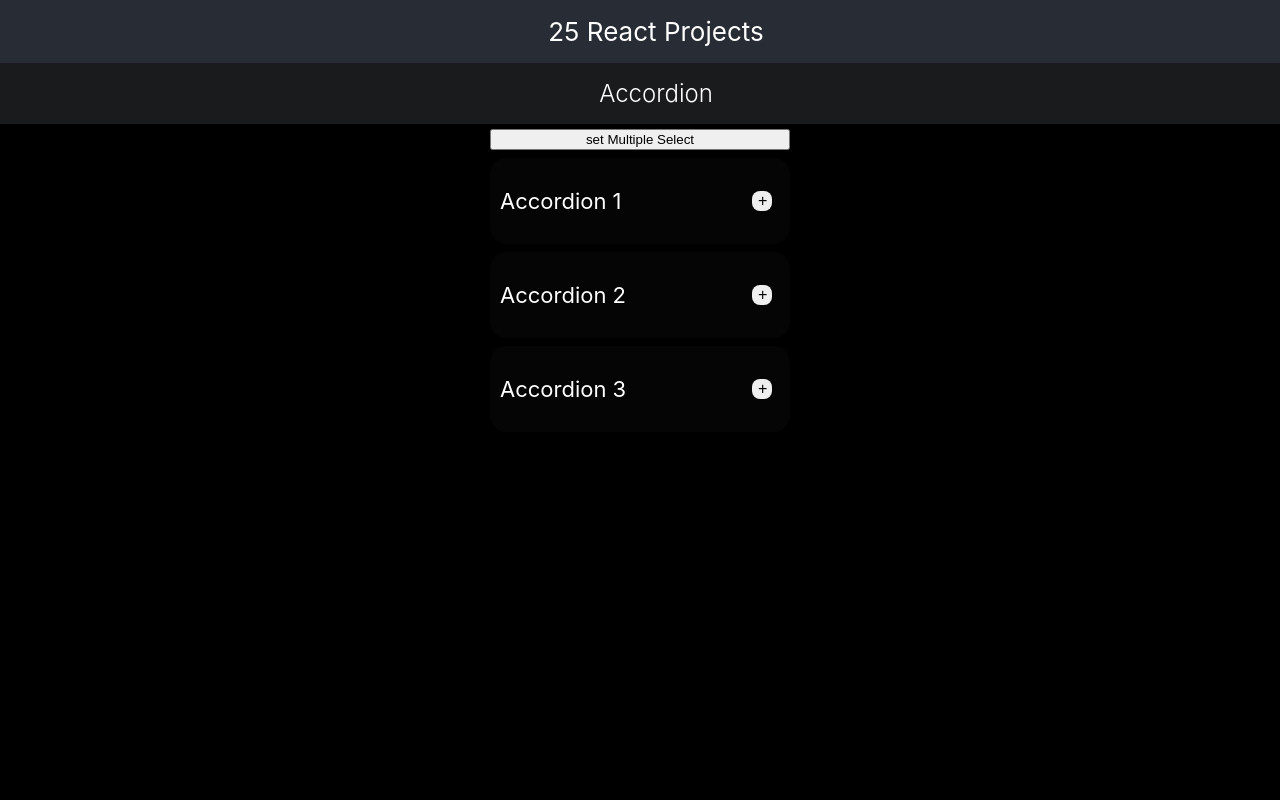
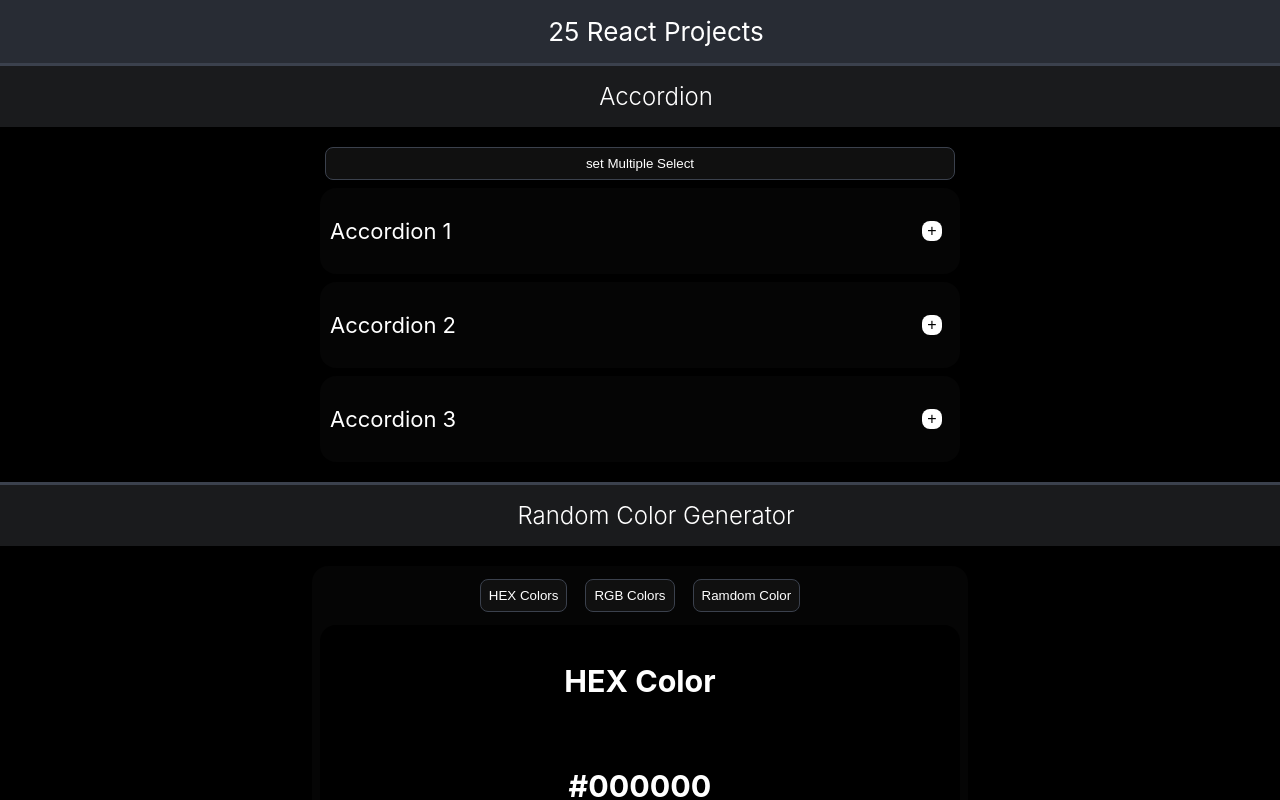
Before and after one commit to AlejandroJemic/25-react-projects, a React (Create React App) app: page / in a window 1280 px wide. Built offline with nearby package versions, Linux system fonts and the light colour scheme.

Commit message:
added randon colors and color matrix

```diff
--- a/src/App.css
+++ b/src/App.css
@@ -35,7 +35,20 @@ h2{
   padding: 1rem;
   max-height: 2rem;
   background-color: #1a1b1d;
+  border-top: 3px solid #3b414d;
+
   font-size: calc(8px + 2vmin);
   color: white;
   font-weight: 300;
 }
+
+button{
+  border-radius: 8px;
+  padding: 0.5rem;
+  background-color: #101010;
+  color: white;
+  border: none;
+  cursor: pointer;
+  border: solid 1px #3b414d;
+  margin-inline: 5px;
+}
--- a/src/App.js
+++ b/src/App.js
@@ -1,5 +1,7 @@
 import './App.css';
-import Accordion from './components/01Accordion';
+import Accordion from './components/01-accordion';
+import RandomColor from './components/02-ramdom-color/random-color';
+import ColorMatrix from './components/02-ramdom-color/color-matrix';
 
 function App() {
   return (
@@ -8,6 +10,10 @@ function App() {
       <div style={{ overflow_y: 'scroll', justifyContent: 'center' }}>
         <h2>Accordion</h2>
         <Accordion />
+        <h2>Random Color Generator</h2>
+        <RandomColor />
+        <h2>HEX Color matrix</h2>
+        <ColorMatrix />
       </div>
     </div>
   );
--- a/src/components/01Accordion/index.jsx
+++ b/src/components/01-accordion/index.jsx
@@ -1,4 +1,4 @@
-import React, { useEffect, useState } from 'react';
+import React, { useState } from 'react';
 import './styles.css';
 import data from './data.js';
 
@@ -24,7 +24,7 @@ export default function Accordion() {
 
   return data && data.length > 0 ? (
     <div className="acordion">
-      <button className="accordion-multiple" onClick={() => setMultiSelect(!isMultiSelect)}>{isMultiSelect ? 'set Single Select':'set Multiple Select'}</button>
+      <button onClick={() => setMultiSelect(!isMultiSelect)}>{isMultiSelect ? 'set Single Select':'set Multiple Select'}</button>
 
       {data.map((item) => (
         <AccordionItem key={item.id}
@@ -41,12 +41,11 @@ export default function Accordion() {
 
 }
 
-function AccordionItem({item, selectedId, isMultiSelect, multiple, handleSelection}) {
+function AccordionItem({...props}) {
+  const {item, selectedId, isMultiSelect, multiple, handleSelection} = props;
   let expand = false;
-  if(isMultiSelect){
-
+  if(isMultiSelect)
     expand = (multiple.findIndex((element) => element === item.id) > -1) ?  true : false;
-  }
   else
     expand = selectedId === item.id ? true : false;
 
@@ -56,9 +55,7 @@ function AccordionItem({item, selectedId, isMultiSelect, multiple, handleSelecti
         <p>{item.title}</p>
         {expand && <p>{item.content}</p>}
       </div>
-
       <button className='accordion-button' onClick={() => handleSelection(item.id)}>{expand ? '-':'+'  }</button>
-
     </div>
   );
 }
--- a/src/components/01Accordion/styles.css
+++ b/src/components/01-accordion/styles.css
@@ -2,8 +2,8 @@
     display: flex;
     flex-direction: column;
     gap: 0.5rem;
-    max-width: 300px;
-    margin: 5px auto;
+    max-width: 50%;
+    margin: 20px auto;
     font-size: calc(6px + 2vmin);
     justify-content: center;
 }
@@ -26,13 +26,14 @@
 }
 
 .accordion-button{
+    background-color: white;
     margin: auto 10px;
     border-radius: 8px;
     width: 20px;
     height: 20px;
     border: none;
-    text-align: center;
     font-size: 1rem;
     color: black;
     cursor: pointer;
+    padding: 0;
 }
--- /dev/null
+++ b/src/components/02-ramdom-color/color-matrix.jsx
@@ -0,0 +1,109 @@
+import React, { useEffect } from 'react';
+
+const generateHexColors = () => {
+  const colors = [];
+  for (let r = 0; r < 16; r++) {
+    for (let g = 0; g < 16; g++) {
+      for (let b = 0; b < 16; b++) {
+        // Convertir r, g, b a hexadecimal con padding de 0
+        const hexColor = `${r.toString(16)}${g.toString(16)}${b.toString(16)}`;
+        // Agregar el formato correcto (#000 hasta #fff)
+        colors.push(`#${hexColor}`);
+      }
+    }
+  }
+  return colors;
+};
+
+const colors = [];
+export default function ColorMatrix() {
+  const [gridColors, setColors] = React.useState(colors);
+  const [colorsArray, setColorsArray] = React.useState([]);
+  const [color, setColor] = React.useState('#000000');
+
+  useEffect(() => {
+    setColors(generateHexColors);
+  }, []);
+
+  function selectColor(newColor) {
+    setColor(newColor);
+
+    setColorsArray((prevColors) => {
+      const updatedColors = [...prevColors, newColor];
+      return updatedColors;
+    });
+  }
+
+
+  function copyColor(color) {
+    navigator.clipboard.writeText(color);
+    alert('Color copied: ' + color);
+  }
+
+  function exportColors(){
+    navigator.clipboard.writeText(colorsArray.join(' - '));
+    alert('All colors copied');
+  }
+
+  const getLuminance = (color) => {
+    if (color.length === 4) {
+      color = `#${color[1]}${color[1]}${color[2]}${color[2]}${color[3]}${color[3]}`;
+    }
+    const r = parseInt(color.slice(1, 3), 16) / 255;
+    const g = parseInt(color.slice(3, 5), 16) / 255;
+    const b = parseInt(color.slice(5, 7), 16) / 255;
+    const luminance = 0.2126 * r + 0.7152 * g + 0.0722 * b;
+    return luminance;
+  };
+
+  const getContrastingTextColor = (bgColor) => {
+    const luminance = getLuminance(bgColor);
+    return luminance > 0.5 ? '#000000' : '#FFFFFF'; // Si es claro, texto oscuro, si es oscuro, texto claro.
+  };
+
+  return (
+    <>
+      <div className="colorsArray-header">
+        <div className="colorsArray-container">
+          {colorsArray && colorsArray.length > 0
+            ? colorsArray.map((color, index) => (
+                <div
+                  key={index}
+                  onClick={() => copyColor(color)}
+                  className="colorsArray-cell"
+                  style={{
+                    backgroundColor: color,
+                    color: getContrastingTextColor(color),
+                  }}
+                >
+                  {color}
+                </div>
+              ))
+            : `${'select colors'}`}
+        </div>
+        {colorsArray && colorsArray.length > 0 && (
+          <div>
+            <button onClick={() => setColorsArray([])}>Clear</button>
+            <button onClick={() => exportColors()}>export</button>
+          </div>
+        )}
+      </div>
+      <div className="matrix-container">
+        <div className="matrix-grid">
+          {gridColors.map((color, index) => (
+            <div
+              onClick={() => selectColor(color)}
+              key={index}
+              className="matrix-cell"
+              style={{ backgroundColor: color }}
+            >
+              <p style={{ color: getContrastingTextColor(color) }}>
+                {`${color.toString().replace('#', '')}`}
+              </p>
+            </div>
+          ))}
+        </div>
+      </div>
+    </>
+  );
+}
--- /dev/null
+++ b/src/components/02-ramdom-color/random-color.jsx
@@ -0,0 +1,95 @@
+import React from 'react'
+import './styles.css'
+
+export default function RandomColor() {
+  const [color, setColor] = React.useState('#000000');
+  const [colorType, setColorType] = React.useState('HEX');
+  const[colors, setColors] = React.useState([]);
+  const[colorIndex, setColorIndex] = React.useState(0);
+
+  function RadombByLenght(length) {
+    return Math.floor(Math.random() * length);
+  }
+
+  function copyColor() {
+    navigator.clipboard.writeText(color);
+    alert('Copied the text: ' + color);
+  }
+
+  const hexChars = ['0','1','2','3','4','5','6','7','8','9','A','B','C','D','E','F'];
+  const generateColor = () => {
+    let newColor;
+
+    if (colorType === 'HEX') {
+      let hexColor = '#';
+      for (let i = 0; i < 6; i++) {
+        hexColor += hexChars[RadombByLenght(16)];
+      }
+      newColor = hexColor;
+    } else if (colorType === 'RGB') {
+      let r = RadombByLenght(256);
+      let g = RadombByLenght(256);
+      let b = RadombByLenght(256);
+      newColor = `rgb(${r},${g},${b})`;
+    }
+
+    setColor(newColor);
+
+    // Agrega el nuevo color y actualiza el índice
+    setColors(prevColors => {
+      const updatedColors = [...prevColors, newColor];
+      setColorIndex(updatedColors.length - 1); // Actualiza el índice al último color
+      return updatedColors;
+    });
+  }
+
+  function setHex() {
+    setColorType('HEX');
+    setColor('#000000');
+  }
+
+  function setRGB() {
+    setColorType('RGB');
+    setColor('rgb(0,0,0)');
+  }
+
+  function back() {
+    if (colorIndex > 0) {
+      setColorIndex(prevIndex => {
+        const newIndex = prevIndex - 1;
+        setColor(colors[newIndex]); // Usa el nuevo índice
+        return newIndex;
+      });
+    }
+  }
+
+  function next() {
+    if (colorIndex < colors.length - 1) {
+      setColorIndex(prevIndex => {
+        const newIndex = prevIndex + 1;
+        setColor(colors[newIndex]); // Usa el nuevo índice
+        return newIndex;
+      });
+    }
+  }
+
+  return (
+    <div className='randomcolor'>
+        <div className='buttons-container'>
+        <button onClick={() => setHex()}>HEX Colors</button>
+        <button onClick={() => setRGB()}>RGB Colors</button>
+        <button onClick={generateColor}>Ramdom Color</button>
+        </div>
+        <div className='color-container'
+          style={{backgroundColor: color}}>
+          <h3>{colorType} Color</h3>
+          <h3>{color}</h3>
+        </div>
+        <div className='buttons-container'>
+          <button onClick={back}>{`<`}</button>
+          <button onClick={copyColor} >Copy</button>
+          <button onClick={next}>{`>`}</button>
+        </div>
+    </div>
+  )
+}
--- /dev/null
+++ b/src/components/02-ramdom-color/styles.css
@@ -0,0 +1,123 @@
+.randomcolor {
+    display: flex;
+    flex-direction: column;
+    gap: 0.5rem;
+    max-width: 50%;
+    margin: 20px auto;
+    font-size: calc(6px + 2vmin);
+    justify-content: center;
+    background-color: #1010105d;
+    border-radius: 2vmin;
+    padding: 1vmin;
+}
+
+.buttons-container {
+    display: flex;
+    flex-direction: row;
+    gap: 0.5rem;
+    justify-content: center;
+    padding: 0.3rem;
+}
+
+.color-container {
+    font-size: calc(10px + 2vmin);
+    display: flex;
+    flex-direction: column;
+    gap: 0.5rem;
+    justify-content: center;
+    color: white;
+    border-radius: 2vmin;
+    padding: 1vmin;
+}
+
+.matrix-container {
+    display: flex;
+    flex-direction: column;
+    max-width: 90%;
+    min-width: calc(16 * 22px + 10px);
+    margin: 20px auto;
+    font-size: calc(6px + 2vmin);
+    justify-content: space-around;
+    background-color: #1010105d;
+    border-radius: 2vmin;
+    padding: 10px;
+    overflow-x: scroll;
+}
+
+.matrix-grid {
+    overflow: hidden;
+    margin: 0px auto;
+    display: grid;
+    grid-template-rows: repeat(16, 20px);
+    grid-template-columns: repeat(256, 20px);
+    grid-gap: 2px;
+}
+.matrix-cell {
+    font-size: 10px;
+    border: 1px solid black;
+    border-radius: 2px;
+    width: 20px;
+    height: 20px;
+    overflow: hidden;
+
+}
+.matrix-cell:hover {
+    position: relative;
+    top: -6px;
+    left: -6px;
+    cursor: pointer;
+    font-weight: bold;
+    font-size: 16px;
+    width: 30px;
+    height: 30px;
+    z-index: 10;
+    border: 3px solid black;
+    border-radius: 8px;
+}
+.matrix-cell > p{
+    margin: 3px auto;
+    padding: 0px;
+}
+
+.colorsArray-header{
+    display: flex;
+    flex-direction: row;
+    justify-content: space-between;
+    align-items: center;
+    margin: 0 auto;
+    padding: 10px;
+    max-width: 100%;
+    min-width: 300px;
+    padding-right: 10px;
+}
+
+
+
+.colorsArray-container {
+    padding: 0px;
+    display: flex;
+    flex-direction: row;
+    max-width: 80%;
+    min-width: 300px;
+    margin: 0 auto;
+    font-size: calc(6px + 2vmin);
+    justify-content: center;
+    background-color: #1010105d;
+    border-radius: 2vmin;
+    padding: 10px;
+    gap: 1px;
+    overflow-x: auto;
+}
+
+.colorsArray-cell  {
+    padding-top: 5px;
+    cursor: pointer;
+    font-weight: bold;
+    font-size: 16px;
+    min-width: 50px;
+    height: 30px;
+    text-align: center;
+    vertical-align: middle;
+    border: solid 3px black;
+    border-radius: 8px;
+}
```
Also changed, not shown: src/components/01-accordion/data.js (renamed from src/components/01Accordion/data.js).
